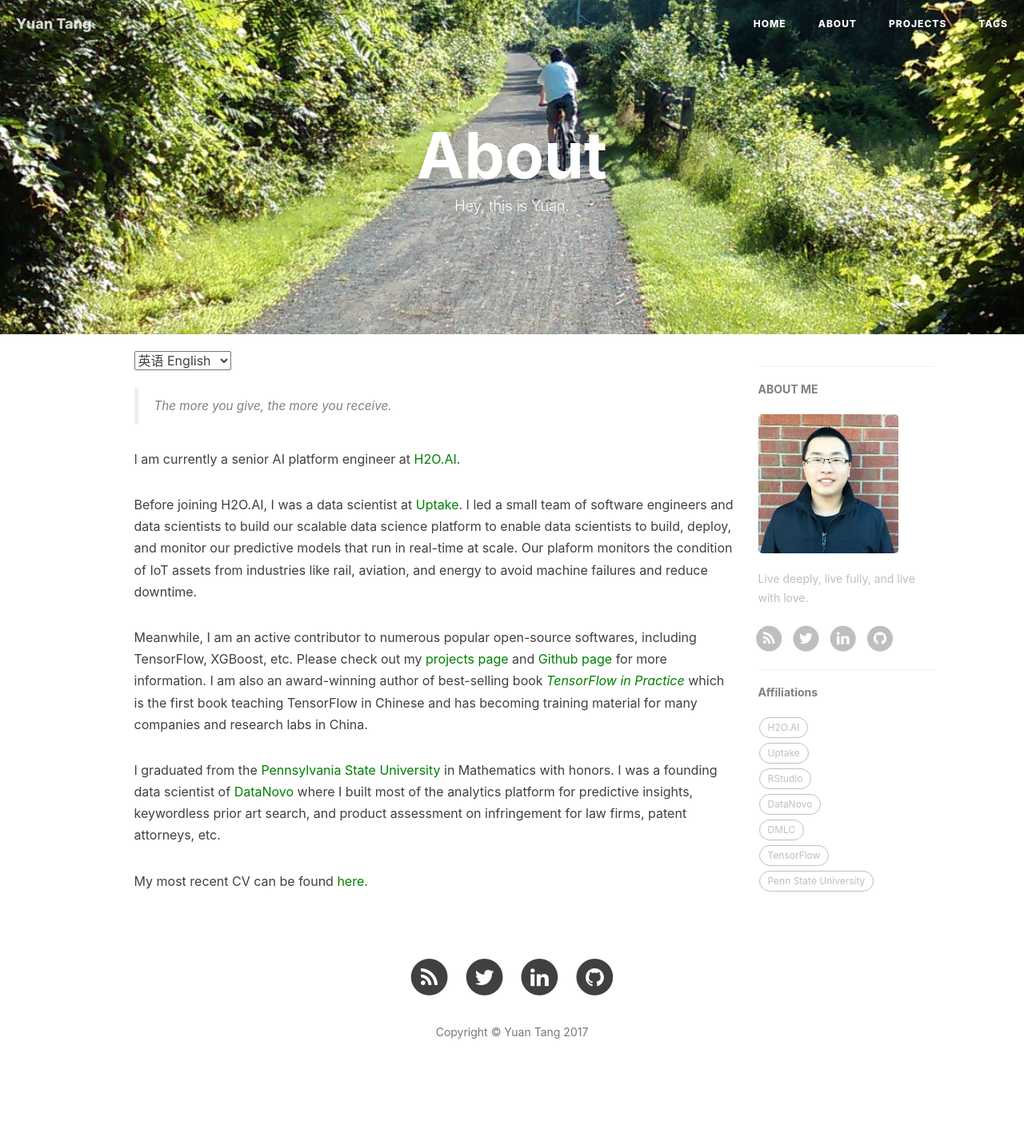
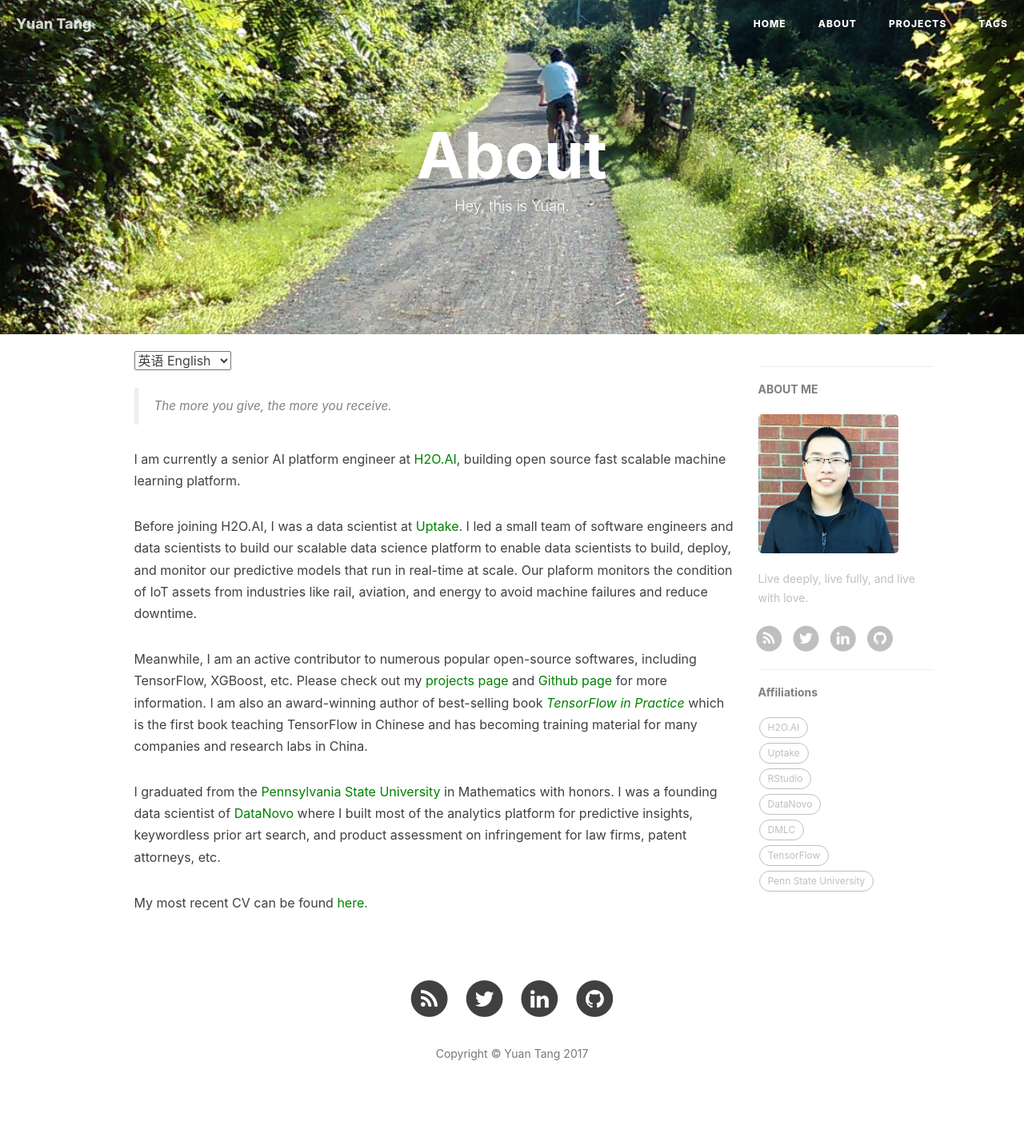
Before and after one commit to terrytangyuan/terrytangyuan.github.com, a Jekyll site: the page built from about.html, in a window 1280 px wide. Shown: the whole page at 80% size. Built offline with Jekyll 4.4.1, drawn with Linux system fonts in a browser that asks for light colours; nearby versions of some CDN libraries; comment, search, counter and statistics services are not loaded; before the commit the page ends 1395 px from its top, so only the background shows below that.

```diff
--- a/about.html
+++ b/about.html
@@ -19,7 +19,7 @@
     </blockquote>
 
     <p>
-        I am currently a senior AI platform engineer at <a href="https://www.h2o.ai/" style="color:green;">H2O.AI</a>.
+        I am currently a senior AI platform engineer at <a href="https://www.h2o.ai/" style="color:green;">H2O.AI</a>, building open source fast scalable machine learning platform.
     </p>
 
     <p> Before joining H2O.AI, I was a data scientist at <a href="http://uptake.com" style="color:green;">Uptake</a>. I led a small team of software engineers and data scientists to build our scalable data science platform to enable data scientists to build, deploy, and monitor our predictive models that run in real-time at scale. Our plaform monitors the condition of IoT assets from industries like rail, aviation, and energy to avoid machine failures and reduce downtime.</p>
@@ -41,9 +41,9 @@
         给予越多，收获更多。
     </blockquote>
 
-    <p>目前我是<a href="https://www.h2o.ai/" style="color:green;"> H2O.AI </a>的一名高级AI平台工程师。</p>
+    <p>目前我是<a href="https://www.h2o.ai/" style="color:green;"> H2O.AI </a>的一名高级AI平台工程师。主要建立可扩展开源机器学习平台。</p>
 
-    <p>在加入 H2O.AI 之前，我在<a href="http://uptake.com" style="color:green;"> Uptake </a>带领软件工程师和数据科学家团队建立可扩展性数据科学平台，从而使数据科学家们能更快更好地建立，部署，和监控我们大规模的实时预测模型。我们的平台主要用来监控大型工业领域机械的健康状况，比如铁路、航空以及能源行业，以便更好的预测机械故障和避免停机现象。</p>
+    <p>在加入 H2O.AI 之前，我在<a href="http://uptake.com" style="color:green;"> Uptake </a>带领软件工程师和数据科学家团队建立可扩展数据科学平台，从而使数据科学家们能更快更好地建立，部署，和监控我们大规模的实时预测模型。我们的平台主要用来监控大型工业领域机械的健康状况，比如铁路、航空以及能源行业，以便更好的预测机械故障和避免停机现象。</p>
 
     <p>与此同时，我一直积极参与开源软件的开发，包括 TensorFlow、XGBoost、MXNet等。请点击<a href="http://terrytangyuan.github.io/projects/" style="color:green";> Projects页面</a>和<a href="http://github.com/terrytangyuan/" style="color:green";> Github页面</a>了解更多相关内容。我也是畅销书<a href="../2017/02/12/tensorflow-in-practice-book-chinese/" style="color:green;"><i> TensorFlow实战</i> </a>的作者，并获得优秀作者的称号。这本书是第一本教 TensorFlow 的中文书，已成为许多中国公司和研究机构的教导材料的首选。</p>
 
--- a/cv.html
+++ b/cv.html
@@ -64,7 +64,7 @@
                     <div class="cv-section-smaller">
                         <a class="cv-link" href="http://h2o.ai">H2O.ai</a>
                     </div>
-                    <div class="cv-section-smallest">TBA</div>
+                    <div class="cv-section-smallest">Building open source fast scalable machine learning platform.</div>
                 </div>
 
                 <div class="cv-section-item">
@@ -73,7 +73,7 @@
                     <div class="cv-section-smaller">
                         <a class="cv-link" href="http://rstudio.com">RStudio, Inc.</a>
                     </div>
-                    <div class="cv-section-smallest">Built R interfaces to core TensorFlow components. </div>
+                    <div class="cv-section-smallest">Built <a class="cv-link" href="https://tensorflow.rstudio.com/">R interfaces to core TensorFlow components</a> as well as <a class="cv-link" href="https://rstudio.github.io/reticulate/">R interface to Python</a>. </div>
                 </div>
 
                 <div class="cv-section-item">
@@ -82,7 +82,7 @@
                     <div class="cv-section-smaller">
                         <a class="cv-link" href="http://uptake.com">Uptake Technologies, Inc.</a>
                     </div>
-                    <div class="cv-section-smallest">Led a small team of software engineers and data scientists to build our scalable data science platform to enable data scientists to build, deploy, and monitor our models that run in real-time at scale.</div>
+                    <div class="cv-section-smallest">Led a small team of software engineers and data scientists to build our scalable data science platform to enable data scientists to build, deploy, and monitor our models that run in real-time at scale. Also led all the <a class="cv-link" href="https://github.com/UptakeOpenSource/">open source initiatives</a>. </div>
                 </div>
 
                 <div class="cv-section-item">
```
